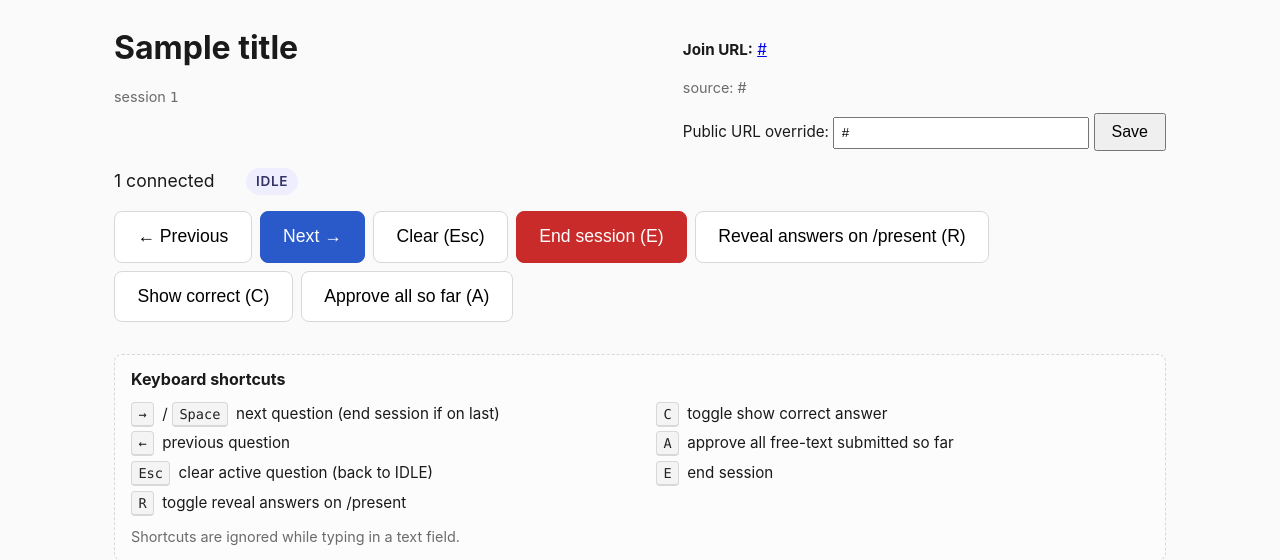
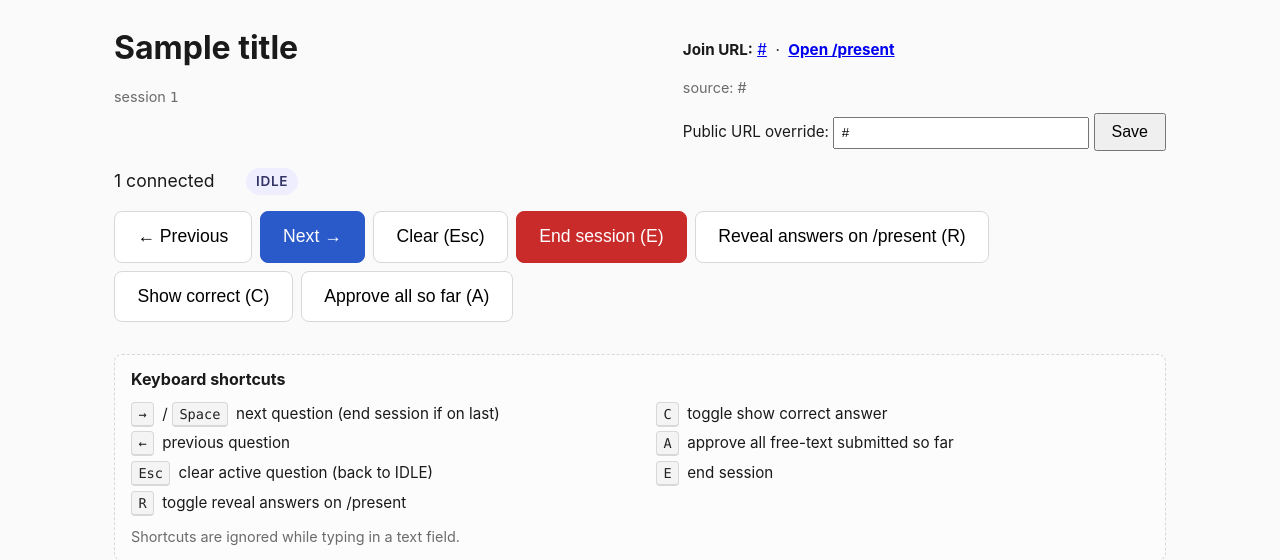
Before and after one commit to Halyjo/lykkepoller, a Python web app: template src/lykkepoller/templates/admin.html in a window 1280 px wide. Shown: the top 560 px of the page. Run offline with Jinja, Linux system fonts and the light colour scheme; the template is opened without the code that fills it: most values are stand-ins (such as "Sample title", 1, 10 or a date in 2020).

Commit message:
feat(#7): add  link to -page.

```diff
--- a/src/lykkepoller/templates/admin.html
+++ b/src/lykkepoller/templates/admin.html
@@ -7,7 +7,7 @@
     <p class="muted">session <code>{{ session_id }}</code></p>
   </div>
   <div class="join-block">
-    <p><strong>Join URL:</strong> <a href="{{ join_url }}">{{ join_url }}</a></p>
+    <p><strong>Join URL:</strong> <a href="{{ join_url }}">{{ join_url }}</a> &nbsp;·&nbsp; <a href="/present" target="_blank"><strong>Open /present</strong></a></p>
     <p class="muted">source: {{ join_url_source }}</p>
     <form method="post" action="/admin/override" class="override-form">
       <label>Public URL override:
```
